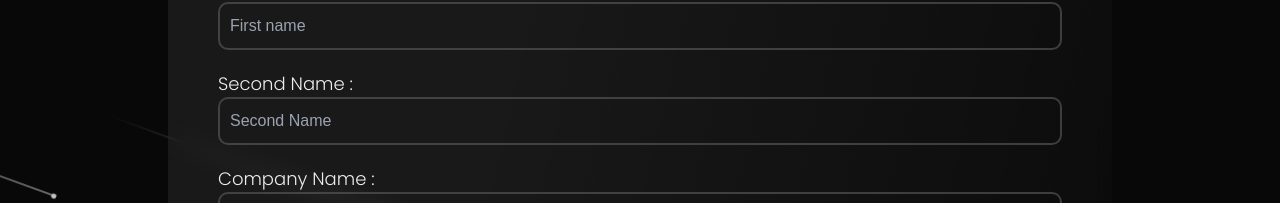
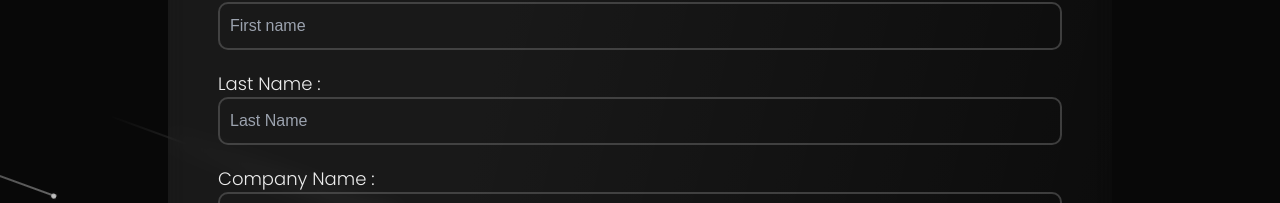
Before and after one commit to princemerja1/portfolio, a Next.js app: page /contact in a window 1280 px wide. Shown: the part 225-428 px from the top of the page. Built offline with nearby package versions, Linux system fonts and the light colour scheme.

Commit message:
Update page.tsx

```diff
--- a/src/app/contact/page.tsx
+++ b/src/app/contact/page.tsx
@@ -28,7 +28,7 @@ export default function Contact() {
 
     // Explicitly cast form elements to their respective HTML types
     const Firstname = (form.elements.namedItem("fname") as HTMLInputElement).value;
-    const Secondname = (form.elements.namedItem("sname") as HTMLInputElement).value;
+    const Lastname = (form.elements.namedItem("sname") as HTMLInputElement).value;
     const Companyname = (form.elements.namedItem("cname") as HTMLInputElement).value;
     const number = (form.elements.namedItem("number") as HTMLInputElement)
       .value;
@@ -46,7 +46,7 @@ export default function Contact() {
       body: JSON.stringify({
         access_key: "8a12f2cf-fbda-4e60-a2b4-0e28039e885e",
         Firstname,
-        Secondname,
+        Lastname,
         Companyname,
         email,
         number,
@@ -78,13 +78,13 @@ export default function Contact() {
             />
           </div>
           <div className="contact-container">
-            <label htmlFor="sname">Second Name :</label>
+            <label htmlFor="sname">Last Name :</label>
             <input
               className="border"
               type="text"
               name="sname"
               required
-              placeholder="Second Name"
+              placeholder="Last Name"
             />
           </div>
           <div className="contact-container">
@@ -124,7 +124,6 @@ export default function Contact() {
             <textarea
               className="border"
               name="message"
-              required
               rows={3}
               placeholder="Enter Message"
             ></textarea>
```
